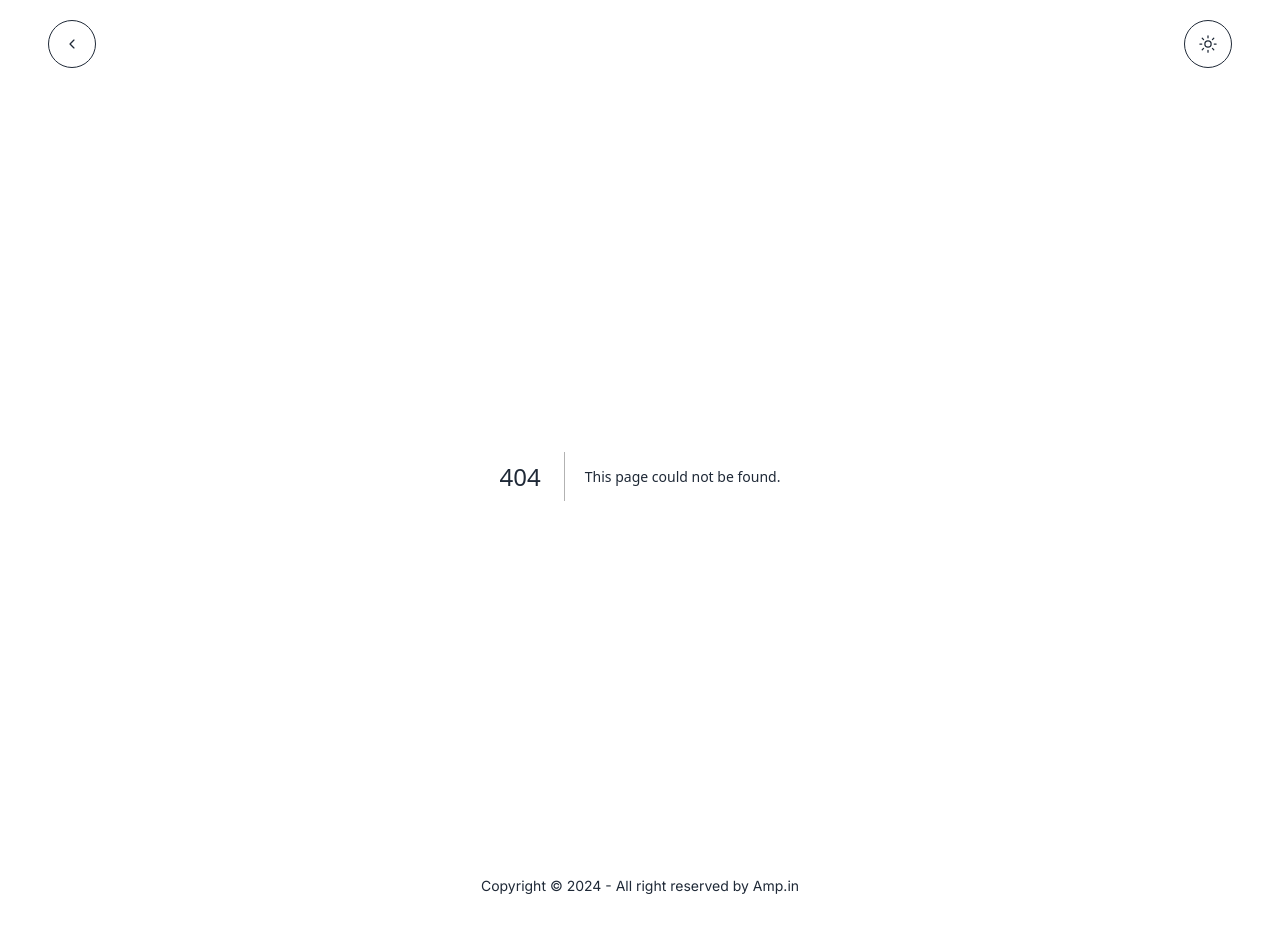
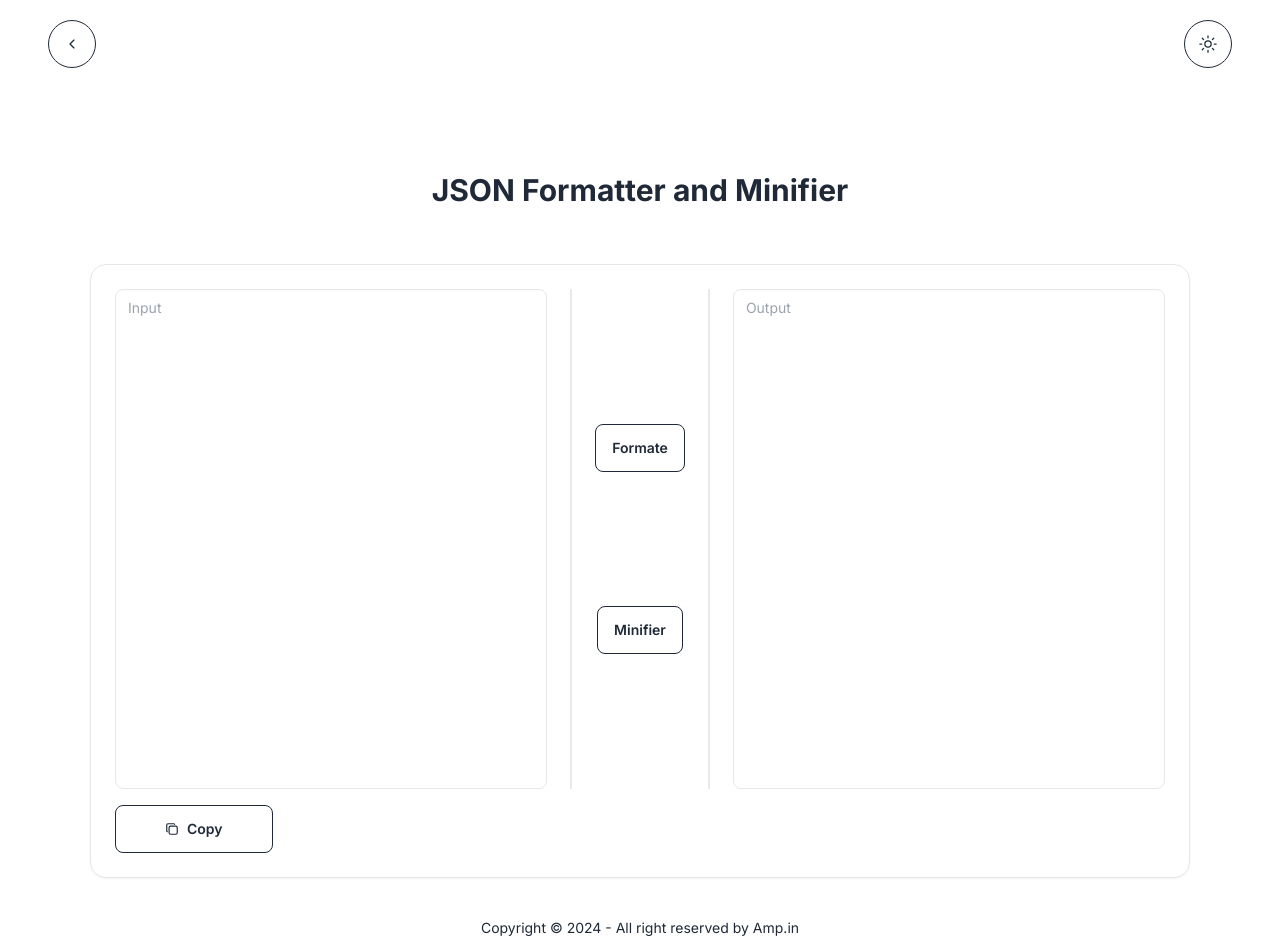
Before and after one commit to Abhinav1426/devUtils, a Next.js app: page /utilities/jsonFormatter in a window 1280 px wide. Before the commit this address had no page. Shown: the top 952 px of the page. Before the commit the page ends 924 px from the top, so only its background shows below. Built offline with nearby package versions, Linux system fonts and the light colour scheme.

Commit message:
JSON Formatter and Minifier

```diff
--- /dev/null
+++ b/src/app/utilities/jsonFormatter/page.tsx
@@ -0,0 +1,61 @@
+"use client";
+import React, { useState } from 'react';
+import PageHeadding from '@/components/pageHeadding';
+import CopyButton from '@/components/copyButton';
+import styles from '@/components/styles';
+import TextArea from '@/components/textArea';
+
+const URLEncoderDecoder = () => {
+  const [input, setInput] = useState('');
+  const [output, setOutput] = useState('');
+  const formate = () => {
+      const value  = input;
+      try {
+        const parsedJSON = JSON.parse(value.trim());
+        const formattedJSON = JSON.stringify(parsedJSON, null, 2);
+
+        setOutput(formattedJSON);
+      } catch {
+        setOutput("Invalid JSON input");
+      }
+    };
+  const minifier = () => {
+    const value  = input;
+    try {
+      const parsedJSON = JSON.parse(value.trim());
+      const minifiedJSON = JSON.stringify(parsedJSON);
+
+      setOutput(minifiedJSON);
+    } catch {
+      setOutput("Invalid JSON input");
+    }
+  }
+  return (
+    <main className={styles.mainClass.concat("lg:px-10 lg:pb-10")}>
+      <PageHeadding title="JSON Formatter and Minifier" />
+      <section className="lg:w-11/12 w-4/5">
+        <div className={styles.flexColCenter}>
+          <div className="card rounded-box border bg-card text-card-foreground shadow-sm flex-1 hover:shadow-md transition lg:p-6 lg:w-100 lg:h-100 w-full p-4">
+            <div className="flex w-full flex-col lg:flex-row ">
+              <div className="card  rounded-box grid flex-grow place-items-center">
+              <TextArea className="card rounded-box  grid place-items-center hover:shadow-2xl resize-none lg:h-[500px] md:h-72 sm:h-48" value={input} onChange={(e)=>{setInput(e.currentTarget.value)}} placeholder="Input"  />
+              </div>
+              <div className="divider lg:divider-horizontal sm:m-2 md:m-3"></div>
+              <div className='flex lg:flex-col flex-row items-center justify-evenly '>
+                <button className="btn btn-outline sm:btn-sm" onClick={formate}>Formate</button>
+                <button className="btn btn-outline sm:btn-sm" onClick={minifier}>Minifier</button>
+              </div>
+              <div className="divider lg:divider-horizontal sm:m-2 md:m-3"></div>
+              <div className="card  rounded-box grid  flex-grow place-items-center">
+              <TextArea className="card rounded-box grid  place-items-center hover:shadow-2xl resize-none lg:h-[500px] md:h-72 sm:h-48" value={output} placeholder="Output" readOnly />
+              </div>
+            </div>
+            <CopyButton classButtonName="sm:btn-sm" text={output} />
+          </div>
+        </div>
+      </section>
+    </main>
+  );
+};
+
+export default URLEncoderDecoder;
--- a/src/app/utilities/page.tsx
+++ b/src/app/utilities/page.tsx
@@ -1,4 +1,5 @@
 import Link from 'next/link';
+import { title } from 'process';
 import React from 'react'
 
 const cardData = [
@@ -6,6 +7,11 @@ const cardData = [
     title: 'Base64 Encoder and Decoder',
     description: 'Easily encode and decode Base64 data with our online utility.',
     route: '/utilities/base64EncoderDecoder'
+  },
+  {
+    title: 'JSON Formatter',
+    description: 'Easily format and minify JSON data with our online utility.',
+    route: '/utilities/jsonFormatter'
   },
   {
     title: 'URL Encoder and Decoder',
--- a/src/components/copyButton.tsx
+++ b/src/components/copyButton.tsx
@@ -1,3 +1,4 @@
+import { cn } from "@/utils/cnMerger";
 import { useCallback, useEffect, useState } from "react";
 import { TbCopy, TbCopyCheckFilled } from "react-icons/tb";
 
@@ -12,7 +13,7 @@ return(<>
 </>
 )};
 
-export default function CopyButton({ text }: { text: string }) {
+export default function CopyButton({ text, className, classButtonName }: { text: string; className?: string ; classButtonName?: string}): JSX.Element {
     const [initialText] = useState(copyButton);
     const [buttonText, setButtonText] = useState(initialText);
     const [timeoutId, setTimeoutId] = useState<NodeJS.Timeout | null>(null);
@@ -35,8 +36,15 @@ export default function CopyButton({ text }: { text: string }) {
       }, [timeoutId]);
 
     return (
-        <div className="flex justify-start  pt-4">
-            <button className="btn btn-outline lg:w-[15%] md:w-[25%] sm:w-[40%]" onClick={handleCopy}>{buttonText}</button>
+        <div
+        className={cn(
+          "flex justify-start pt-4 ",
+          className
+        )}>
+            <button className={cn(
+          "btn btn-outline lg:w-[15%] md:w-[25%] sm:w-[40%]",
+          classButtonName
+        )}  onClick={handleCopy}>{buttonText}</button>
         </div>
     );
 }
```
